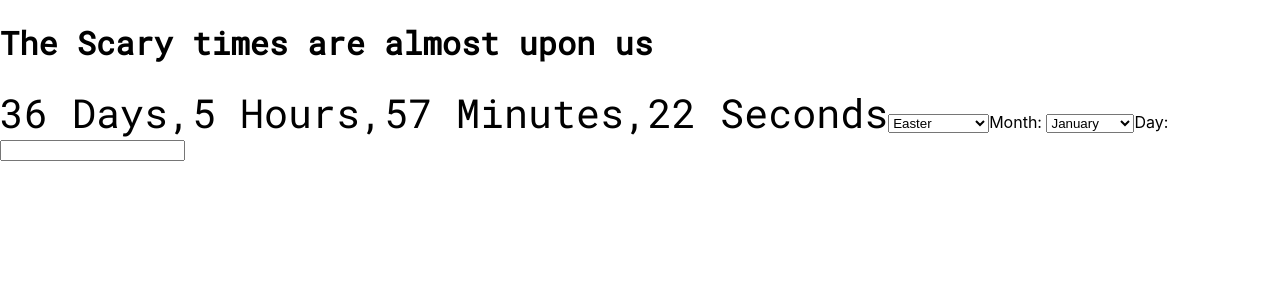
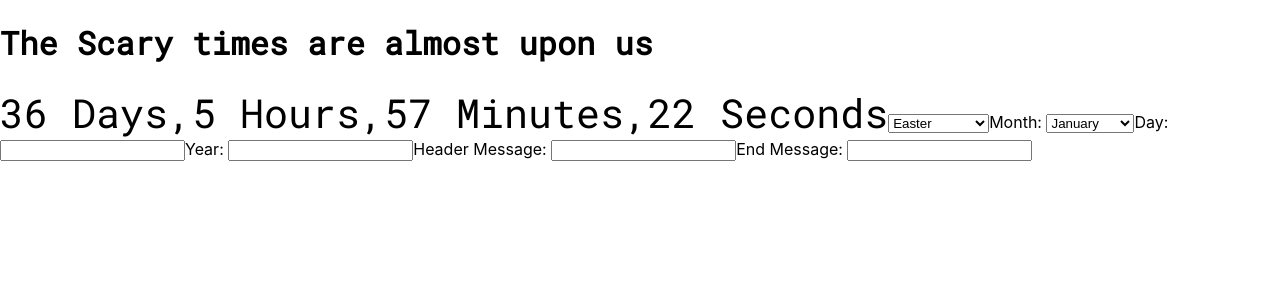
Before and after one commit to DevelopingWriter96/reactcountdown, a React (Create React App) app: page / in a window 1280 px wide. Shown: the top 300 px of the page. Built offline with nearby package versions, Linux system fonts and the light colour scheme.

Commit message:
Added more input fields

```diff
--- a/src/App.js
+++ b/src/App.js
@@ -91,6 +91,15 @@ function App() {
         <label>
             Day: <input name="countdowndate" defaultValue="" />
         </label>
+        <label>
+            Year: <input name="countdownyear" defaultValue="" />
+        </label>
+        <label>
+            Header Message: <input name="headermessage" defaultValue="" />
+        </label>
+        <label>
+            End Message: <input name="endmessage" defaultValue="" />
+        </label>
     </>
   );
 }
```
